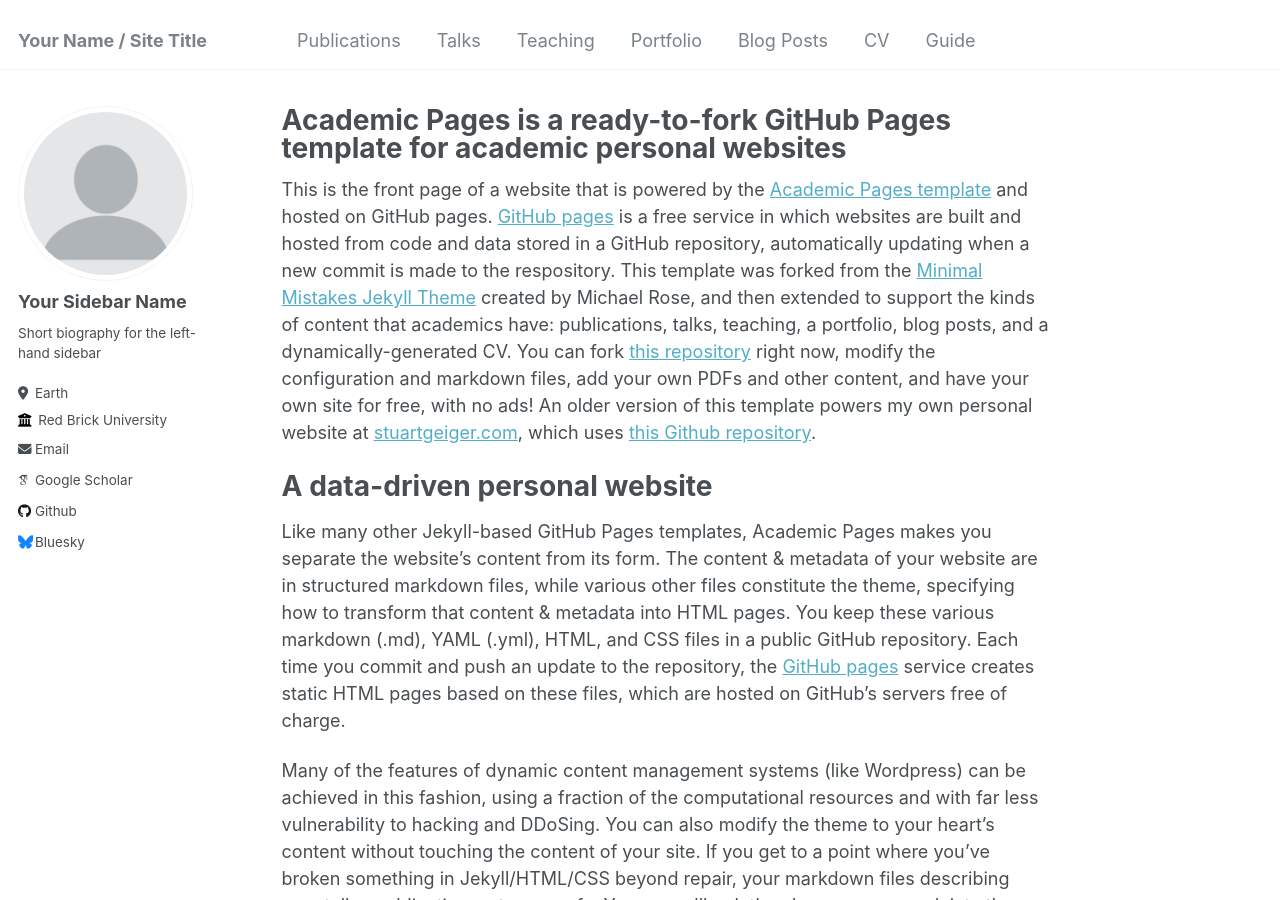
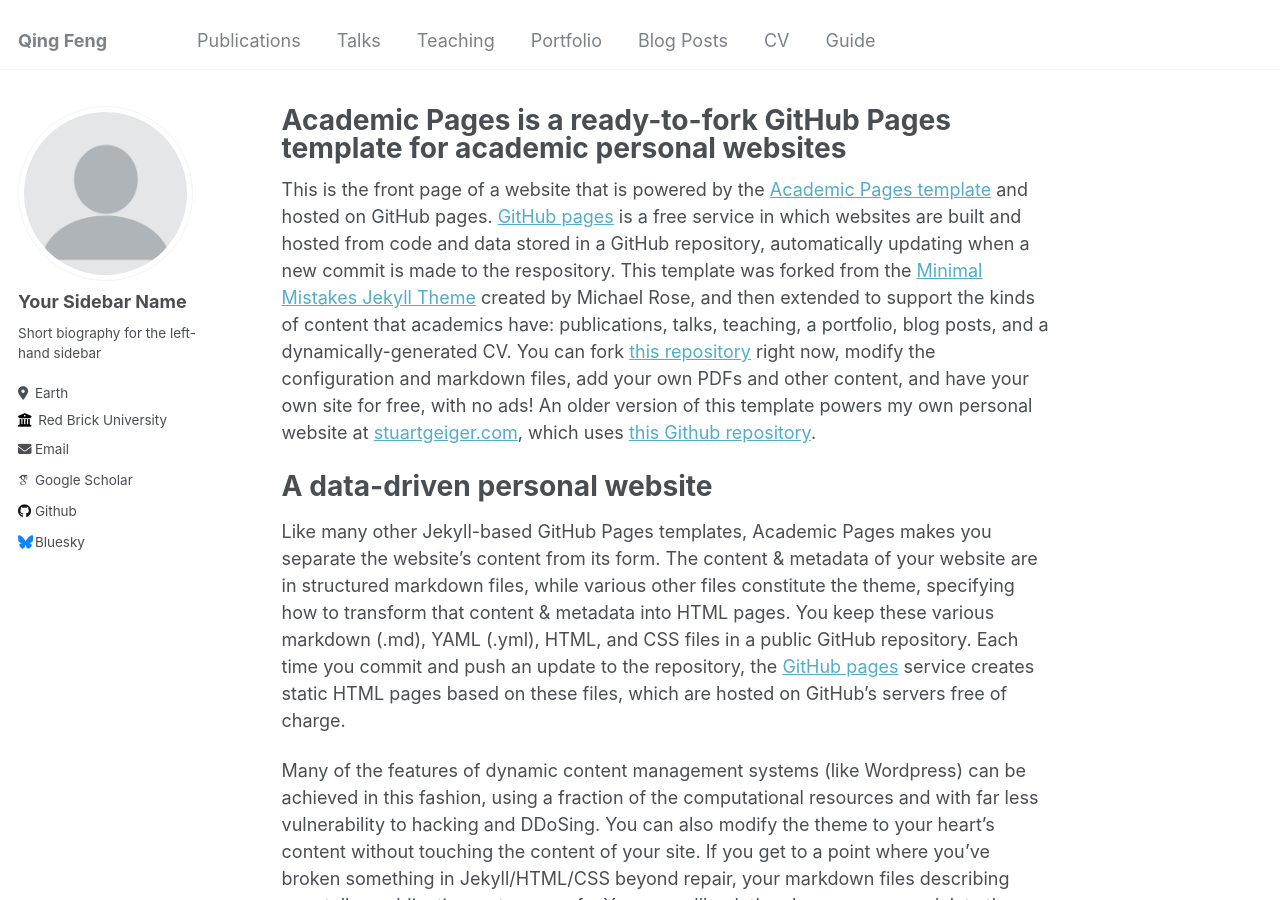
Before and after one commit to qfeng48/qfeng48.github.io, a Jekyll site: the page built from _pages/about.md, in a window 1280 px wide and 900 px high. Built offline with Jekyll 4.4.1, drawn with Linux system fonts in a browser that asks for light colours; some web fonts are replaced.

Commit message:
Update _config.yml

```diff
--- a/_config.yml
+++ b/_config.yml
@@ -8,7 +8,7 @@
 
 # Basic Site Settings
 locale                   : "en-US"
-title                    : "Your Name / Site Title"
+title                    : "Qing Feng"
 title_separator          : "-"
 name                     : &name "Your Name"
 description              : &description "personal description"
```
